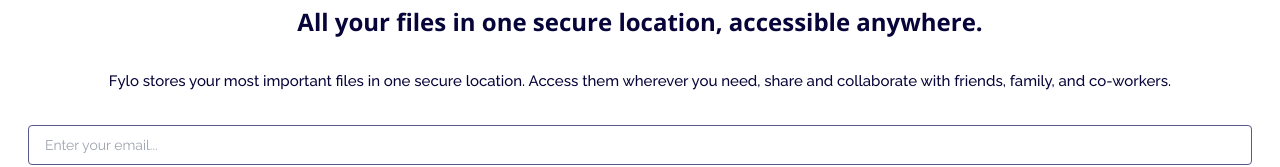
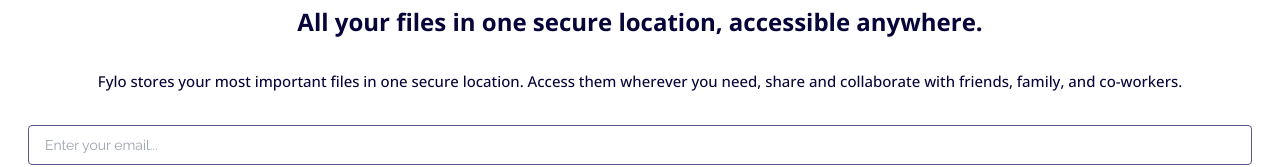
Before and after one commit to palmeiroerick/fylo-landing-page-with-two-column-layout, a Next.js app: page / in a window 1280 px wide. Shown: the part 414-581 px from the top of the page. Built offline with nearby package versions, Linux system fonts and the light colour scheme.

Commit message:
style: add desktop styles to text component

```diff
--- a/components/Text.tsx
+++ b/components/Text.tsx
@@ -5,7 +5,7 @@
 
 export default function Text({ className, children }: TextProps) {
   return (
-    <div className={`${className} font-raleway text-[15px] font-medium`}>
+    <div className={`${className} font-openSans text-[15px] font-medium`}>
       {children}
     </div>
   );
```
